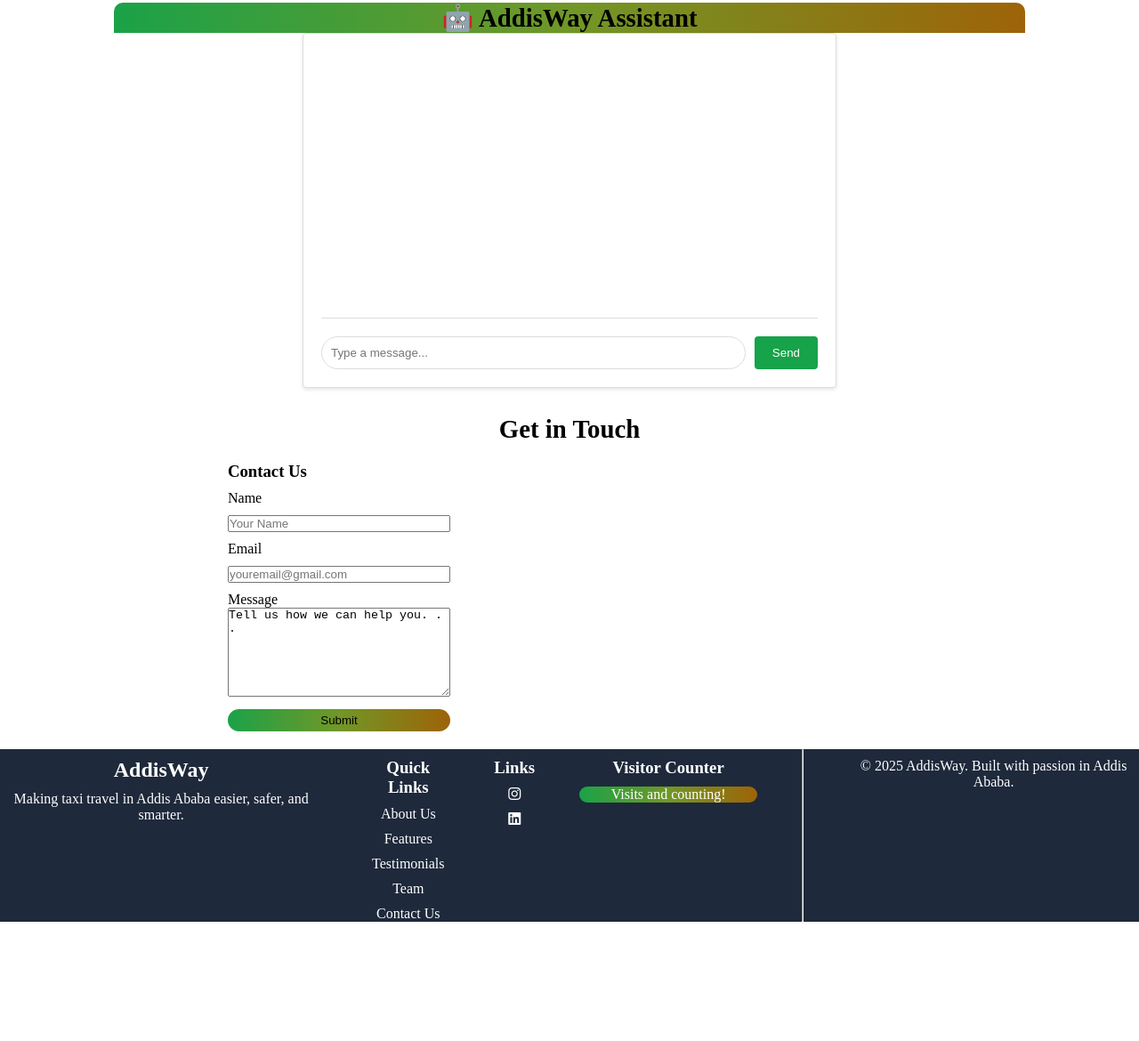
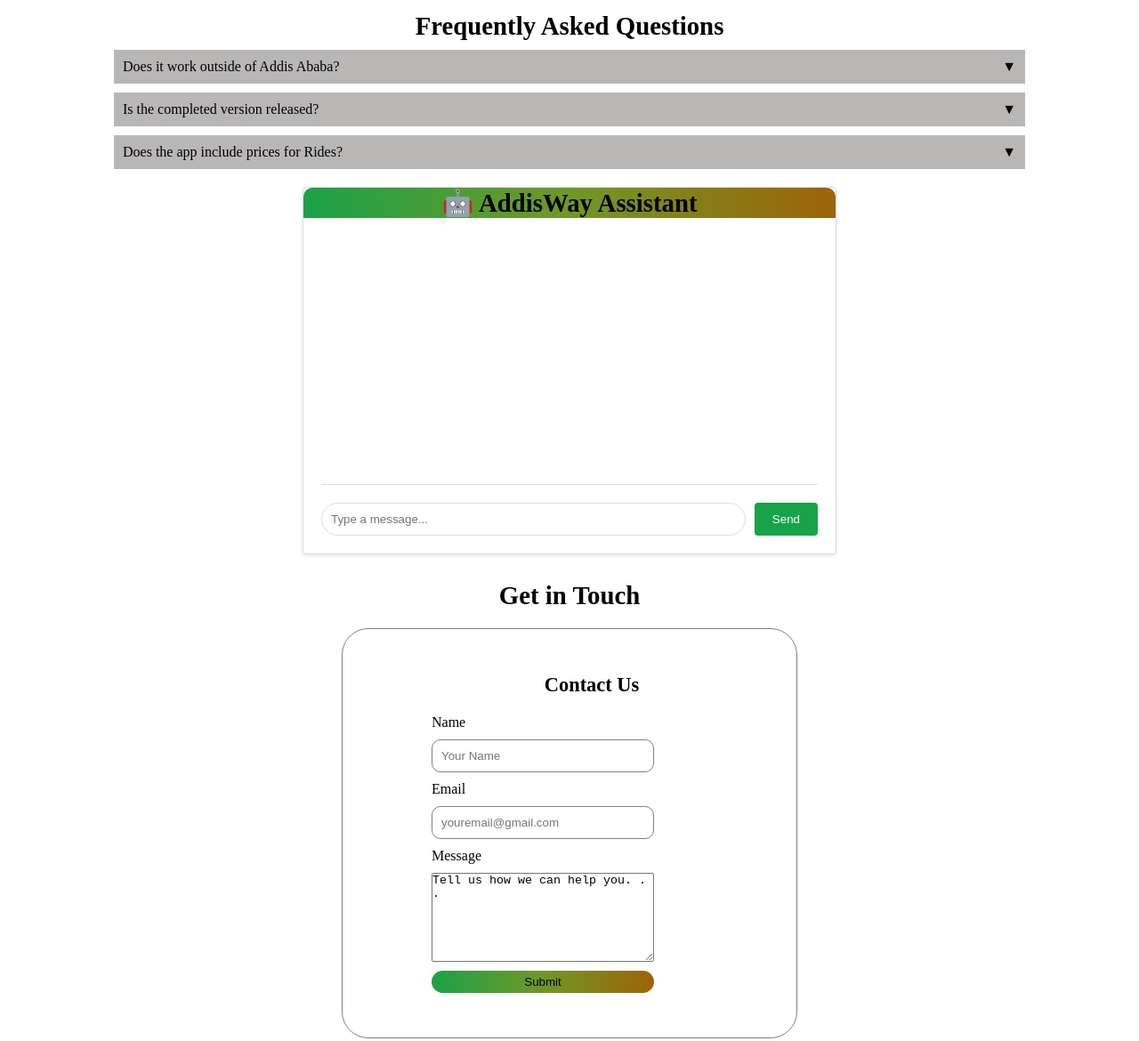
Before and after one commit to tenbite-daniel/AddisWay, a plain HTML site: page index.html in a window 1280 px wide. Shown: the part 2505-3675 px from the top of the page at 89% size. Before the commit the page ends 3541 px from the top, so only its background shows below. Drawn offline with Linux system fonts and the light colour scheme.

Commit message:
added faqs section fixed the style of the chatbot. fixed the indentatioin problem of the contact form.

```diff
--- a/index.html
+++ b/index.html
@@ -199,9 +199,41 @@
           </div>
         </div>
       </section>
+      <section class="faq-section">
+        <h2>Frequently Asked Questions</h2>
+        <div class="faq-item">
+          <div class="faq-question">
+            Does it work outside of Addis Ababa?
+            <span class="arrow">▼</span>
+          </div>
+          <div class="faq-answer">
+            No, for the time being it only have routes in Addis Ababa.
+          </div>
+        </div>
+        <div class="faq-item">
+          <div class="faq-question">
+            Is the completed version released?
+            <span class="arrow">▼</span>
+          </div>
+          <div class="faq-answer">
+            No, currently it is still in the beta version.
+          </div>
+        </div>
+
+        <div class="faq-item">
+          <div class="faq-question">
+            Does the app include prices for Rides?
+            <span class="arrow">▼</span>
+          </div>
+          <div class="faq-answer">
+            No, the Fare Checker only calculates prices for taxis, as they have
+            a fixed start and destination.
+          </div>
+        </div>
+      </section>
       <section id="chatbot">
+        <div id="chat-container">
           <h2>🤖 AddisWay Assistant</h2>
-        <div id="chat-container">
           <div id="messages"></div>
           <div id="chat-input">
             <input
@@ -228,10 +260,11 @@
       </section>
     </main>
     <footer>
-      <section class="footer-description">
+      <div class="footer-links">
+        <siv class="footer-description">
           <h1>AddisWay</h1>
           <p>Making taxi travel in Addis Ababa easier, safer, and smarter.</p>
-      </section>
+        </siv>
         <div class="quick-links">
           <h3>Quick Links</h3>
           <a href="#about">About Us</a>
@@ -249,8 +282,11 @@
           <h3>Visitor Counter</h3>
           <p>Visits and counting!</p>
         </div>
+      </div>
       <hr />
-      <p>© 2025 AddisWay. Built with passion in Addis Ababa.</p>
+      <p class="copyright">
+        © 2025 AddisWay. Built with passion in Addis Ababa.
+      </p>
     </footer>
     <script src="https://js.puter.com/v2/"></script>
     <script src="script/script.js"></script>
--- a/script/script.js
+++ b/script/script.js
@@ -14,6 +14,10 @@ const track = document.querySelector(".carousel-track");
 const leftBtn = document.querySelector(".carousel-container .fa-arrow-left");
 const rightBtn = document.querySelector(".carousel-container .fa-arrow-right");
 const cards = document.querySelectorAll(".carousel-card");
+
+// faq section
+const question = document.querySelectorAll(".faq-question");
+const answer = document.querySelectorAll(".faq-answer");
 
 // menu show when hum menu is clicked
 function showMenu() {
@@ -139,3 +143,19 @@ mission.addEventListener("click", showMission);
 // event listner for carousel
 rightBtn.addEventListener("click", moveRight);
 leftBtn.addEventListener("click", moveLeft);
+// event listner for faq
+question.forEach((quest) => {
+  quest.addEventListener("click", () => {
+    const currentAnswer = quest.nextElementSibling;
+    answer.forEach((ans) => {
+      if (ans !== currentAnswer) {
+        ans.style.display = "none";
+      }
+    });
+    if (currentAnswer.style.display === "block") {
+      currentAnswer.style.display = "none";
+    } else {
+      currentAnswer.style.display = "block";
+    }
+  });
+});
--- a/style/style.css
+++ b/style/style.css
@@ -225,8 +225,9 @@ h2 {
   margin-top: 20px;
 }
 #chatbot h2 {
-  width: 80%;
-  margin: auto;
+  /* width: 80%; */
+  max-width: 650px;
+  margin: -20px -20px 0 -20px;
   background: linear-gradient(to right, #1ba248, #719727, #9e6308);
   border-radius: 10px 10px 0 0;
 }
@@ -292,25 +293,53 @@ h2 {
 #chat-input button:hover {
   background: #16a34a;
 }
-
+/* faqs */
+.faq-section {
+  width: 80%;
+  margin: auto;
+}
+.faq-item {
+  background: rgb(185, 182, 182);
+  margin-top: 10px;
+  padding: 10px;
+}
+.faq-question {
+  display: flex;
+  justify-content: space-between;
+}
+.faq-answer {
+  display: none;
+  margin-top: 10px;
+}
 /* messages */
 #contact {
-  width: 100%;
+  width: 80%;
   margin: auto;
+  margin-bottom: 50px;
 }
 .contact-form {
-  width: 80%;
-  margin-left: auto;
+  padding: 50px;
   margin-top: 20px;
+  border: 1px solid grey;
+  border-radius: 30px;
+}
+.contact-form h3 {
+  text-align: center;
+  font-size: 1.4rem;
+  margin-bottom: 20px;
 }
 .contact-form label,
 .contact-form input,
-.contact-form button {
+.contact-form button,
+.contact-form textarea {
   display: block;
   margin-top: 10px;
 }
 .contact-form input {
   width: 250px;
+  padding: 10px;
+  border-radius: 10px;
+  border: 1px solid grey;
 }
 .contact-form textarea {
   width: 250px;
@@ -325,8 +354,10 @@ h2 {
 }
 /* footer */
 footer {
+  background: #1e293b;
+}
+.footer-links {
   margin-top: 20px;
-  background: #1e293b;
   display: flex;
   flex-direction: column;
   justify-content: space-between;
@@ -353,8 +384,10 @@ footer a {
 .counter {
   margin-bottom: 10px;
 }
-footer > p {
-  margin-bottom: 10px;
+.copyright {
+  text-align: center;
+  padding-bottom: 10px;
+  color: #fff;
 }
 @media (min-width: 760px) {
   .logo-bars .fa-bars {
@@ -424,7 +457,15 @@ footer > p {
     align-items: center;
     gap: 30px;
   }
-  footer {
+  /* messages */
+  #contact {
+    width: 40%;
+  }
+  .contact-form {
+    padding-left: 100px;
+  }
+  /* footer */
+  .footer-links {
     flex-direction: row;
     gap: 50px;
   }
```
Lines whose indentation alone changed are shown as unchanged.
